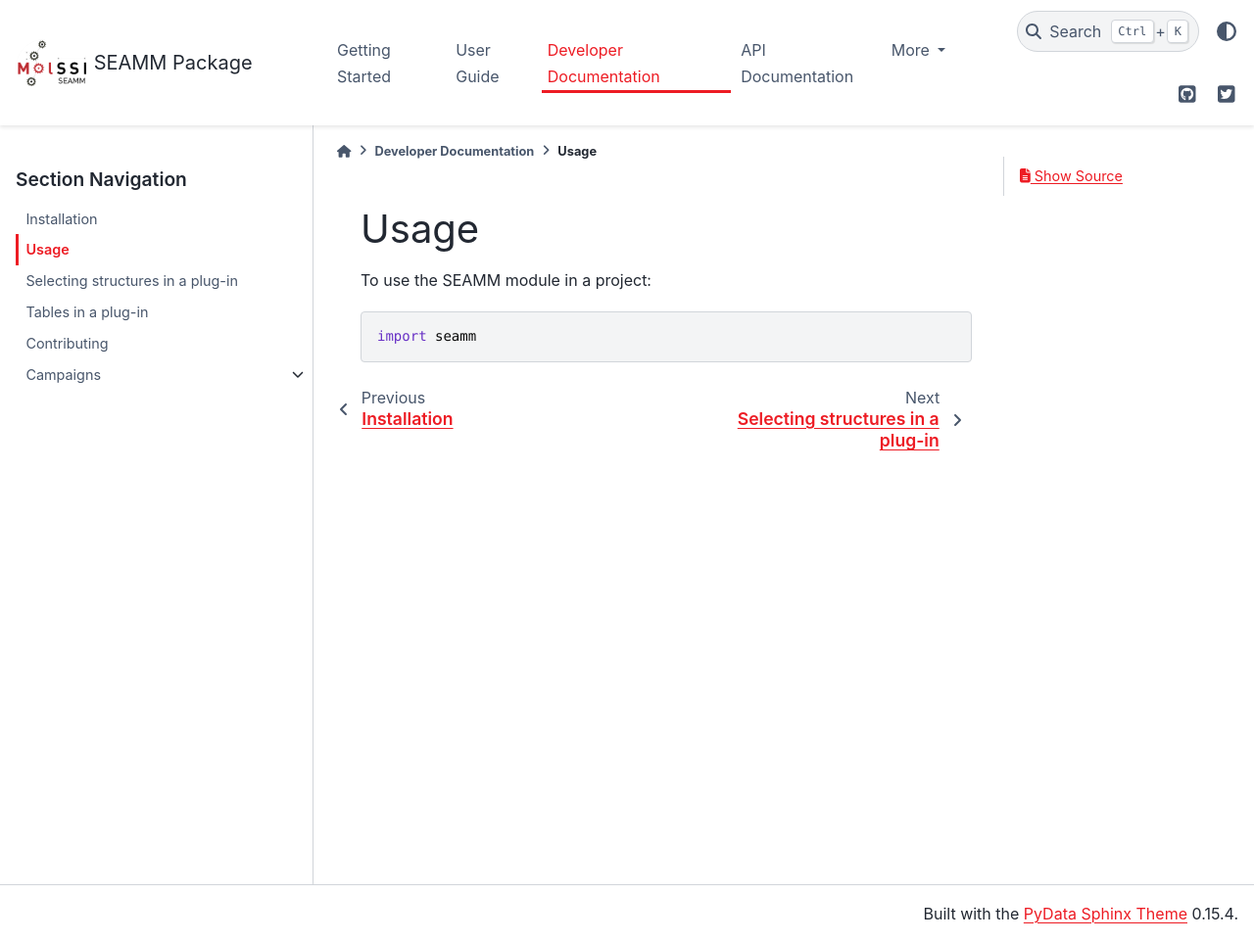
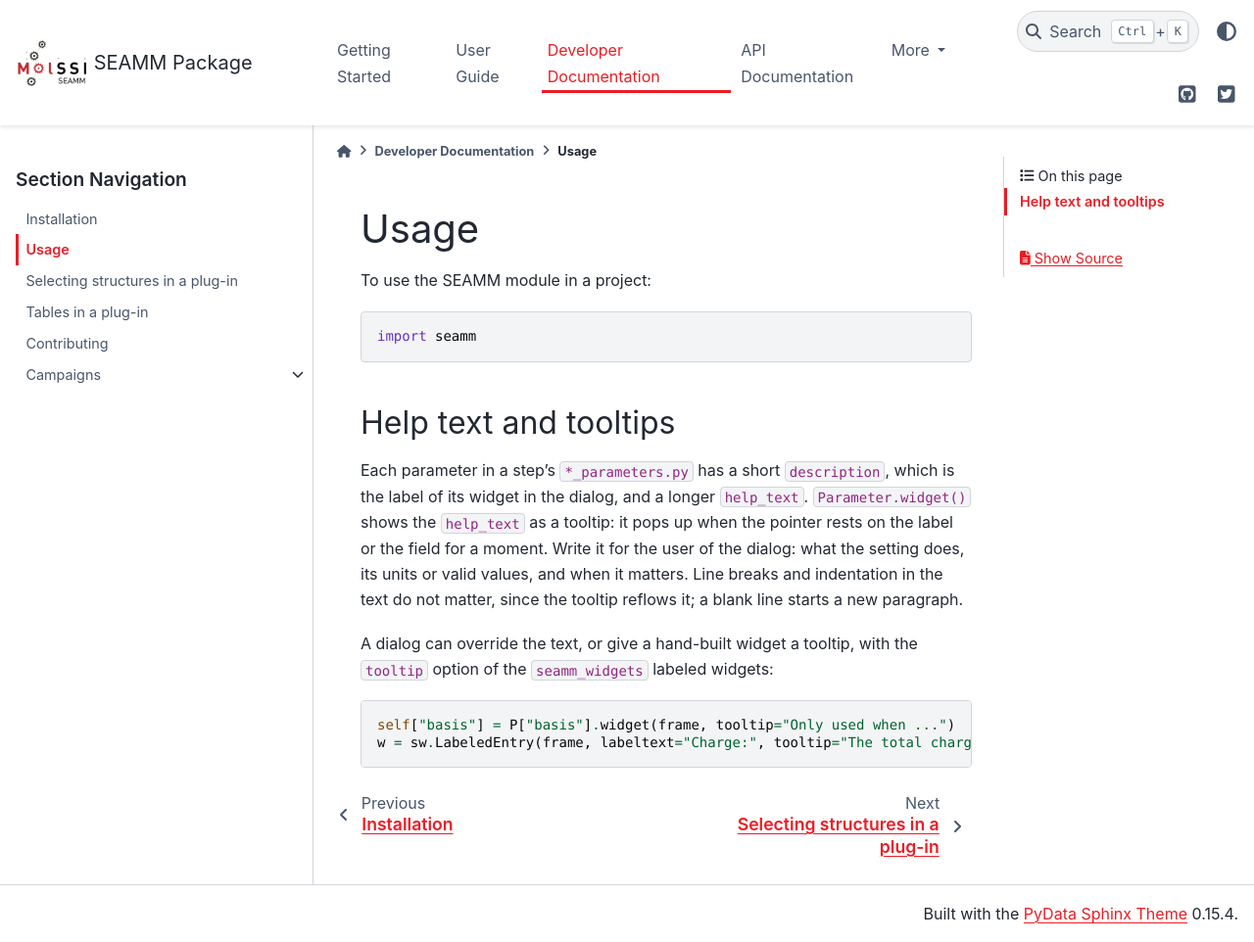
Before and after one commit to molssi-seamm/seamm, a Sphinx documentation site: the page built from docs/developer_guide/usage.rst, in a window 1280 px wide and 962 px high. Shown: the whole window at 98% size. Built offline with Sphinx 7.4.7 and the PyData theme 0.15.4, drawn with Linux system fonts in a browser that asks for light colours; pages that are not in the unit, such as notebooks, are missing from menus.

Commit message:
Release 2026.10.30: help-text tooltips (HISTORY, docs, seamm-widgets>=2026.10.30)
Co-Authored-By: Claude Opus 5.5 <noreply@anthropic.com>

```diff
--- a/HISTORY.rst
+++ b/HISTORY.rst
@@ -1,6 +1,11 @@
 =======
 History
 =======
+2026.10.30 -- Tooltips with the help text of each parameter
+    * The dialogs of all steps now show each parameter's help text as a tooltip when
+      the pointer rests on the label or the field for a moment. Requires
+      seamm-widgets 2026.10.30 or later.
+
 2026.10.28 -- Steps can store fingerprints of their calculations' settings, and chosen properties
     * New ``Node.store_calculation_record()`` stores, with a step's results, the
       fingerprints of the settings of the calculation that gave them, so that one can
--- a/docs/developer_guide/usage.rst
+++ b/docs/developer_guide/usage.rst
@@ -5,3 +5,19 @@ Usage
 To use the SEAMM module in a project::
 
     import seamm
+
+Help text and tooltips
+----------------------
+
+Each parameter in a step's ``*_parameters.py`` has a short ``description``, which is the
+label of its widget in the dialog, and a longer ``help_text``. ``Parameter.widget()``
+shows the ``help_text`` as a tooltip: it pops up when the pointer rests on the label or
+the field for a moment. Write it for the user of the dialog: what the setting does, its
+units or valid values, and when it matters. Line breaks and indentation in the text do
+not matter, since the tooltip reflows it; a blank line starts a new paragraph.
+
+A dialog can override the text, or give a hand-built widget a tooltip, with the
+``tooltip`` option of the ``seamm_widgets`` labeled widgets::
+
+    self["basis"] = P["basis"].widget(frame, tooltip="Only used when ...")
+    w = sw.LabeledEntry(frame, labeltext="Charge:", tooltip="The total charge.")
--- a/requirements.txt
+++ b/requirements.txt
@@ -17,5 +17,5 @@ pyyaml
 reference_handler
 seamm-dashboard-client>=2026.10.1
 seamm-util>=2026.10.28.1
-seamm-widgets
+seamm-widgets>=2026.10.30
 stevedore
```
